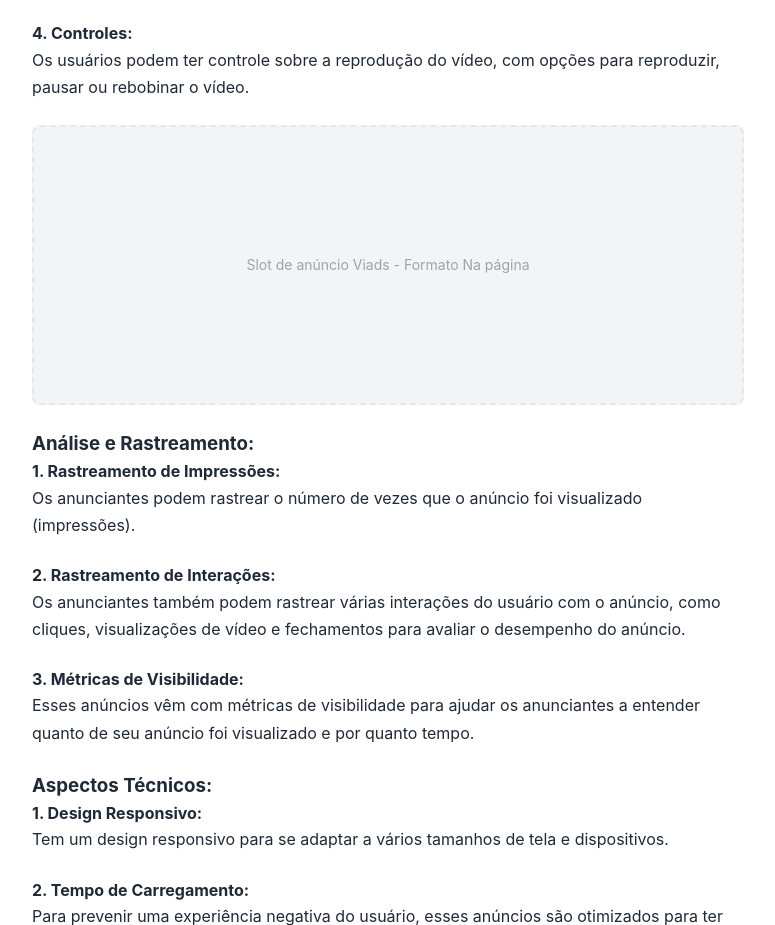
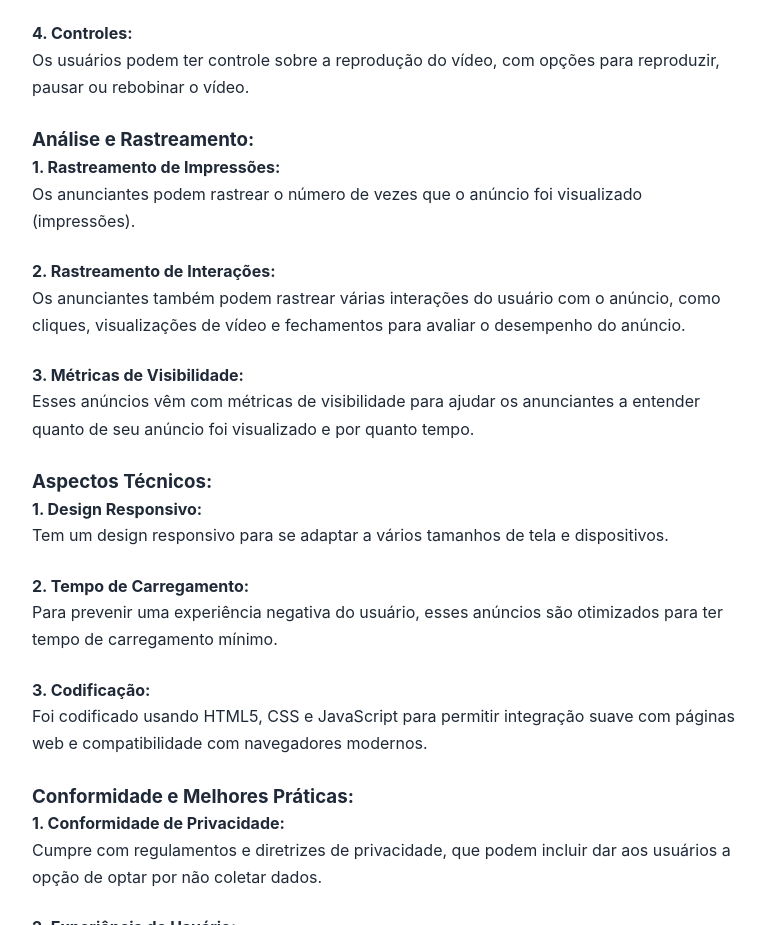
Before and after one commit to dmitry353/viads-demo, a website: page pt/in-page.html in a window 1280 px wide. Shown: the part 1072-1997 px from the top of the page, without its empty margins (252-1027 px from the left). Drawn offline with Linux system fonts and the light colour scheme.

Commit message:
Remove slot-reserved divs from all in-page pages

```diff
--- a/pt/in-page.html
+++ b/pt/in-page.html
@@ -95,9 +95,6 @@
                  data-viads-lang="pt"
                  data-viads-site="placeholder"
                  data-viads-page="in-page">
-                <div class="slot-reserved">
-                    Slot de anúncio Viads - Formato Na página
-                </div>
             </div>
             <div id="viads-fallback" hidden></div>
 
```
Also changed, not shown: en/in-page.html (+0 -3 lines), es/in-page.html (+0 -3 lines), tr/in-page.html (+0 -3 lines).
